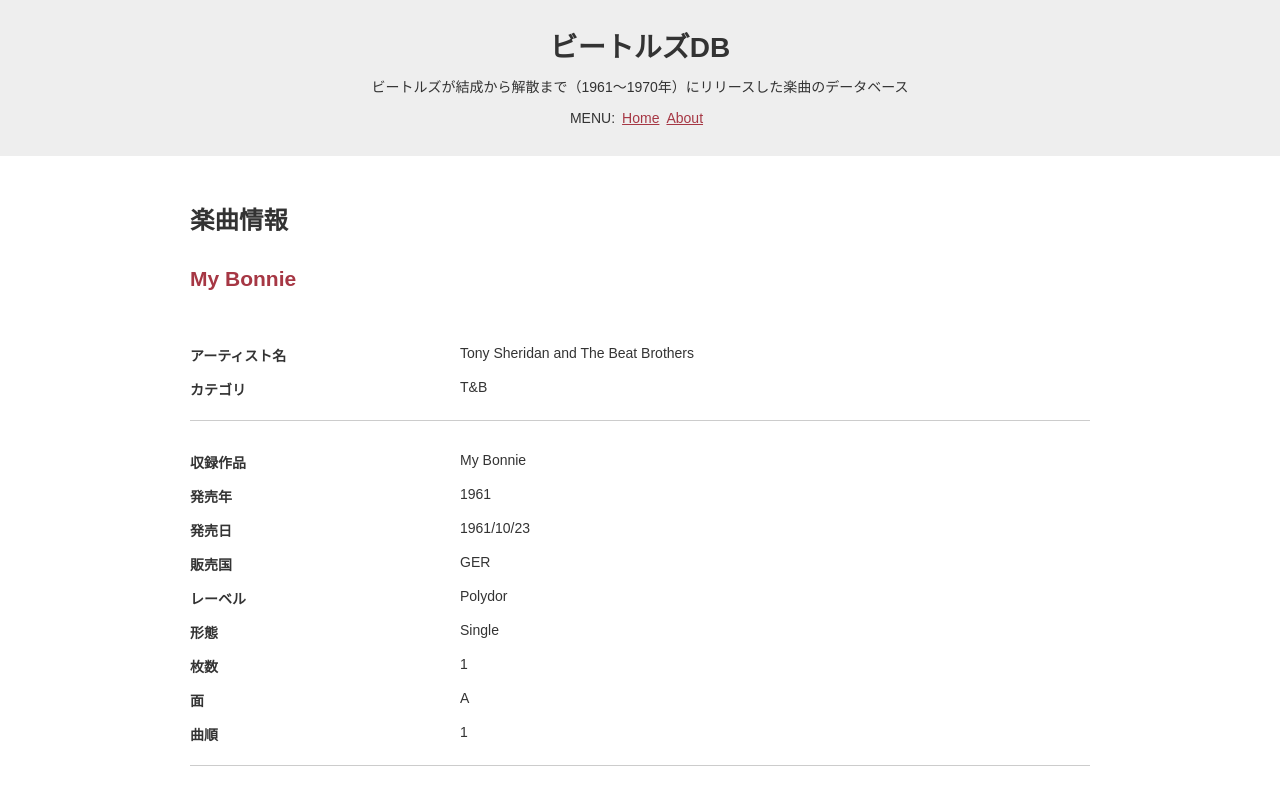
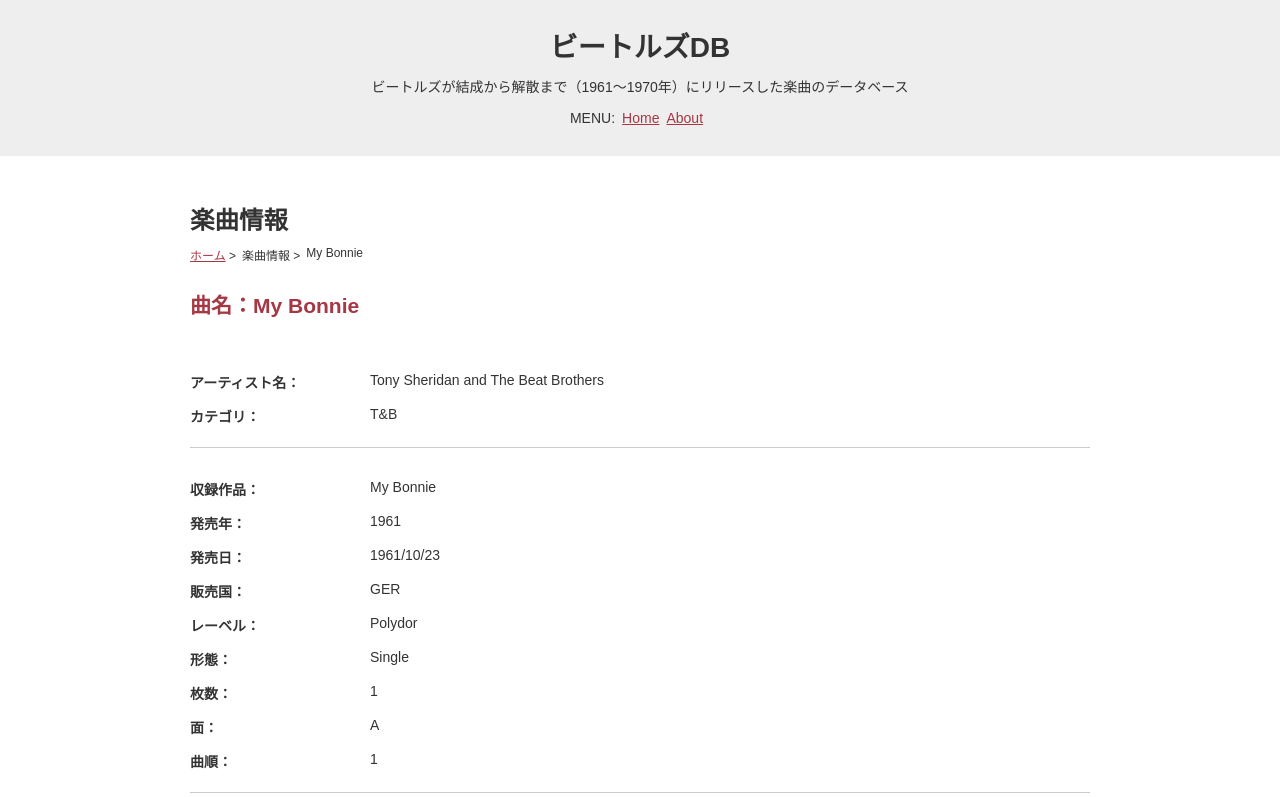
Before and after one commit to ryo-i/beatles-db, a Next.js app: page /track/1 in a window 1280 px wide. Shown: the top 797 px of the page. Built offline with nearby package versions, Linux system fonts and the light colour scheme.

Commit message:
トップと楽曲情報をリンクで往来できるようにした #3

```diff
--- a/components/InnerTrack.tsx
+++ b/components/InnerTrack.tsx
@@ -18,11 +18,14 @@ const Section = styled.section`
       margin: 0;
     }
     dt {
-      width: 30%;
+      width: 20%;
       padding-right: 1em;
+      ::after {
+        content: "："
+      }
     }
     dd {
-      width: 70%;
+      width: 80%;
     }
   }
 `;
@@ -143,7 +146,7 @@ function InnerTrack() {
     <>
       {
         <Section>
-          <h2>{trackName}</h2>
+          <h2>曲名：{trackName}</h2>
           <TrackInfo />
         </Section>
       }
--- a/pages/about.tsx
+++ b/pages/about.tsx
@@ -53,7 +53,7 @@ function About() {
             <section>
                 <h2>進捗</h2>
                 <ul>
-                    <li>楽曲単位のデータを画面に表示 <a href="https://github.com/ryo-i/beatles-db/issues/3">#3</a></li>
+                    <li>トップと楽曲情報をリンクで往来できるようにした <a href="https://github.com/ryo-i/beatles-db/issues/3">#3</a></li>
                     <li>データの見直し、手直し中 <a href="https://github.com/ryo-i/beatles-db/issues/1">#1</a></li>
                 </ul>
             </section>
--- a/pages/api/beatles/index.js
+++ b/pages/api/beatles/index.js
@@ -2,6 +2,7 @@ import beatlesData from '../data/beatles.json';
 
 
 // KeyNumbers
+let id = 0;
 let year = 0;
 let category = 0;
 let artist = 0;
@@ -14,7 +15,9 @@ let track = 0;
 // Set Key Numbers
 const setKeyNumber = (data) => {
   for (let i = 0; i < data.length; i++) {
-    if (data[i] === 'year') {
+    if (data[i] === 'id') {
+      id = i;
+    } else if (data[i] === 'year') {
       year = i;
     } else if (data[i] === 'category') {
       category = i;
@@ -38,6 +41,7 @@ setKeyNumber(beatlesData.values[0]);
 const beatlesObjData = [];
 for (var i = 1; i < beatlesData.values.length; i++) {
   const thisObj = {};
+  thisObj['id'] = beatlesData.values[i][id];
   thisObj['year'] = beatlesData.values[i][year];
   thisObj['category'] = beatlesData.values[i][category];
   thisObj['artist'] = beatlesData.values[i][artist];
--- a/pages/track/[number].tsx
+++ b/pages/track/[number].tsx
@@ -1,5 +1,6 @@
 import React, { useEffect, useState, createContext }  from 'react';
 import { useRouter } from 'next/router';
+import styled from 'styled-components';
 import Head from 'next/head';
 import Header from '../../components/Header';
 import InnerTrack from '../../components/InnerTrack';
@@ -13,6 +14,23 @@ export const Context = createContext({} as {
     trackName: string
     setTrackName: React.Dispatch<React.SetStateAction<string>>
 });
+
+
+// Style
+const Nav = styled.nav`
+  ul {
+    padding: 0;
+    display: flex;
+    list-style: none;
+    font-size: 12px;
+    li {
+        margin-right: 0.5em;
+        :not(:last-child)::after {
+            content: " >"
+        }
+    }
+  }
+`;
 
 
 // Component
@@ -50,6 +68,14 @@ const Track = () => {
         <Header />
         <main>
             <h1>楽曲情報</h1>
+            <Nav>
+                <ul>
+                    <li><a href="/">ホーム</a></li>
+                    <li>楽曲情報</li>
+                    <li>{pageTitle}</li>
+                </ul>
+            </Nav>
+
             <Context.Provider value={{trackNumber, setTrackNumber, trackName, setTrackName}} >
                 <InnerTrack />
             </Context.Provider>
```
Also changed, not shown: components/InnerIndex.tsx (+10 -3 lines), 1 other file (tests, documents, lock files or other folders).
